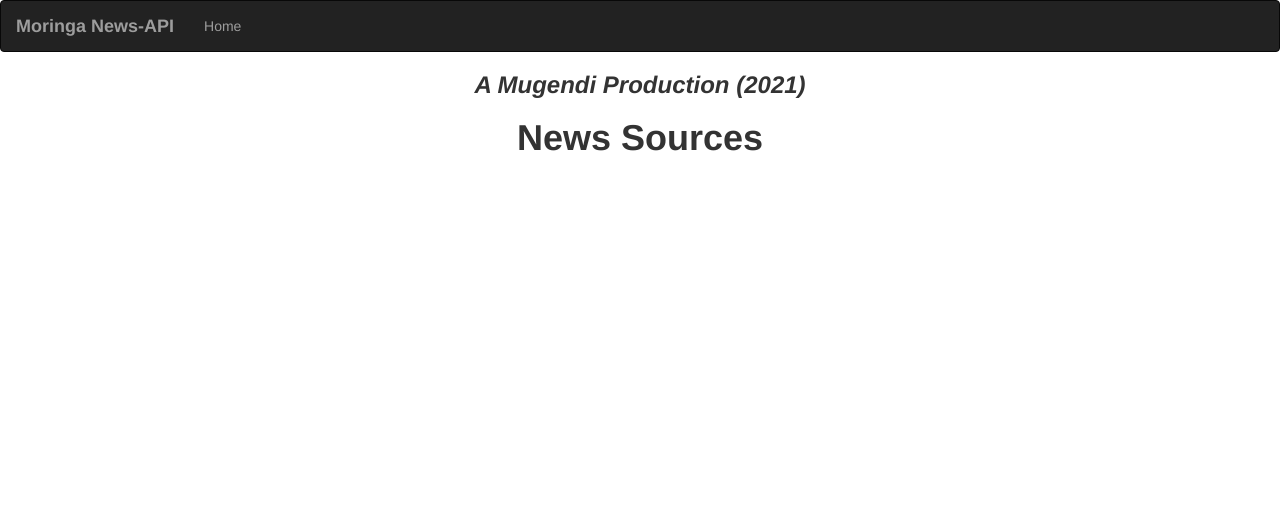
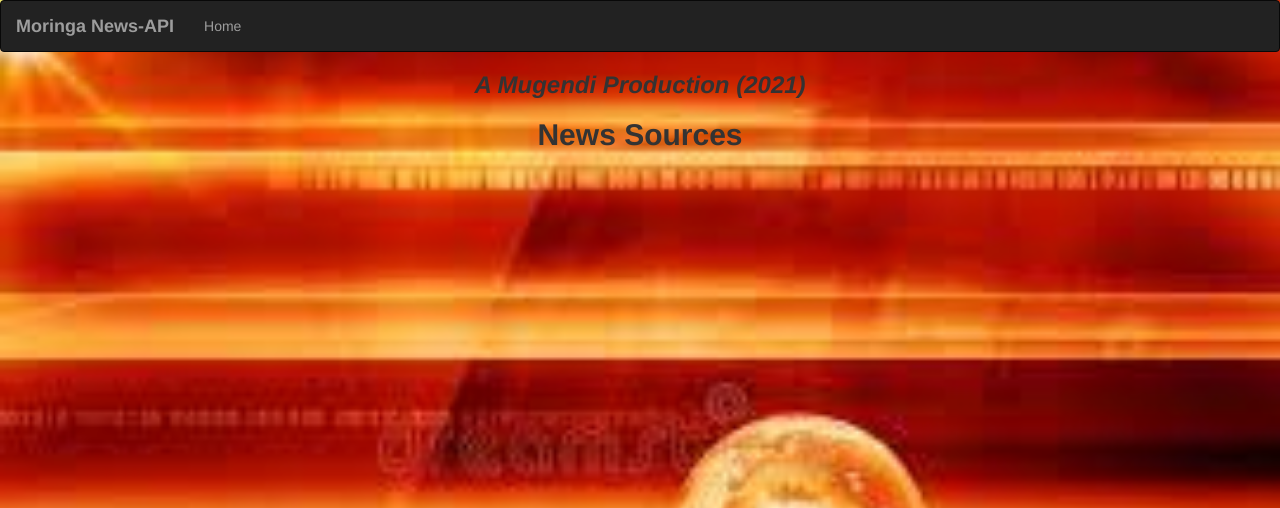
Before and after one commit to OscarMugendi/News-API, a Flask app: template app/templates/index.html in a window 1280 px wide. Shown: the top 508 px of the page. Run offline with Flask 2, Linux system fonts and the light colour scheme; the template is opened without the code that fills it, so the values that code supplies are empty; some libraries are stand-ins or nearby versions.

Commit message:
Added CSS

```diff
--- /dev/null
+++ b/app/static/css/index.css
@@ -0,0 +1,41 @@
+h2{
+    font-size: 30px;
+}
+
+h1{
+    font-size: 30px;
+}
+
+.panel{
+    height: 250px;
+    width:400px;
+
+    color: white;
+
+    border: 5px;
+    padding: 8px;
+    background-color: black;
+}
+
+p{
+    font-size: 15px;
+}
+
+#header{
+    color:white;
+    text-decoration: underline;
+    font-size: 25px;
+}
+
+.mydiv {
+    margin-top: 0px;
+    margin-bottom: 0px;
+    height:150px;
+    width: 500px;
+    margin: auto;
+}
+
+body{
+    background-image: url("index.jpeg");
+    background-size: cover;
+}
--- a/app/templates/article.html
+++ b/app/templates/article.html
@@ -3,9 +3,12 @@
 
 {% block styles%}
     {{ super() }}
+    <link rel="stylesheet" href="{{url_for('static',filename='css/article.css')}}">
 {% endblock %}
 
 {%block content%}
-<h1 style="text-align:center"> Articles </h1>
+<div class="mydiv">
+    <h1 style="text-align:center"> Articles </h1>
+</div>
   {{macro.displayArticleList(articles)}}
 {%endblock%}
--- a/app/templates/index.html
+++ b/app/templates/index.html
@@ -3,10 +3,13 @@
 
 {% block styles%}
     {{ super() }}
+    <link rel="stylesheet" href="{{url_for('static',filename='css/index.css')}}">
 {% endblock %}
 
 
 {%block content%}
-<h1 class="text-center"><b>News Sources</b></h1>
+<div class="mydiv">
+    <h1 class="text-center"><b>News Sources</b></h1>
+</div>
   {{macro.displaySourceList(sources)}}
 {%endblock%}
```
Also changed, not shown: app/static/css/article.css (added, +27 -0 lines), app/static/css/article.jpeg (added), app/static/css/index.jpeg (added).
